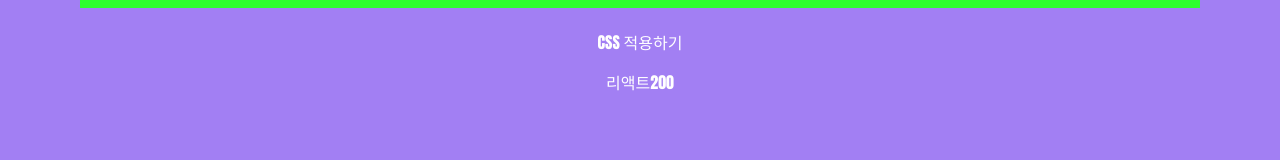
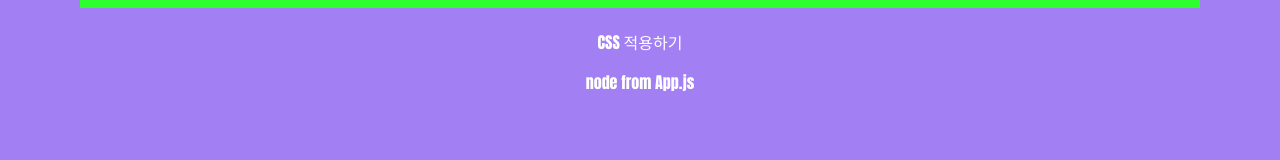
Before and after one commit to my-choe/react200, a React (Create React App) app: page / in a window 1280 px wide. Shown: the part 162-322 px from the top of the page. Built offline with nearby package versions, Linux system fonts and the light colour scheme.

Commit message:
props의 자식 Component에 node 전달하기

```diff
--- a/src/App.js
+++ b/src/App.js
@@ -1,13 +1,15 @@
 import React from 'react';
 import './App.css';
-import PropsDefault from './R022_PropsDefault';
+import PropsNode from './R023_PropsNode';
 
 function App() {
   return (
     <div>
       <h1>Start React 200!</h1>
       <p>CSS 적용하기</p>
-      <PropsDefault ReactNumber={200}/>
+      <PropsNode>
+        <span>node from App.js</span>
+      </PropsNode>
     </div>
   );
 }
--- /dev/null
+++ b/src/R023_PropsNode.js
@@ -0,0 +1,13 @@
+import { expr } from 'jquery';
+import React, { Component } from 'react';
+
+class R023_PropsNode extends Component {
+    render() {
+        return (
+            <div style={{padding: "0px"}}>
+                {this.props.children}
+            </div>
+        )
+    }
+}
+export default R023_PropsNode;
```
